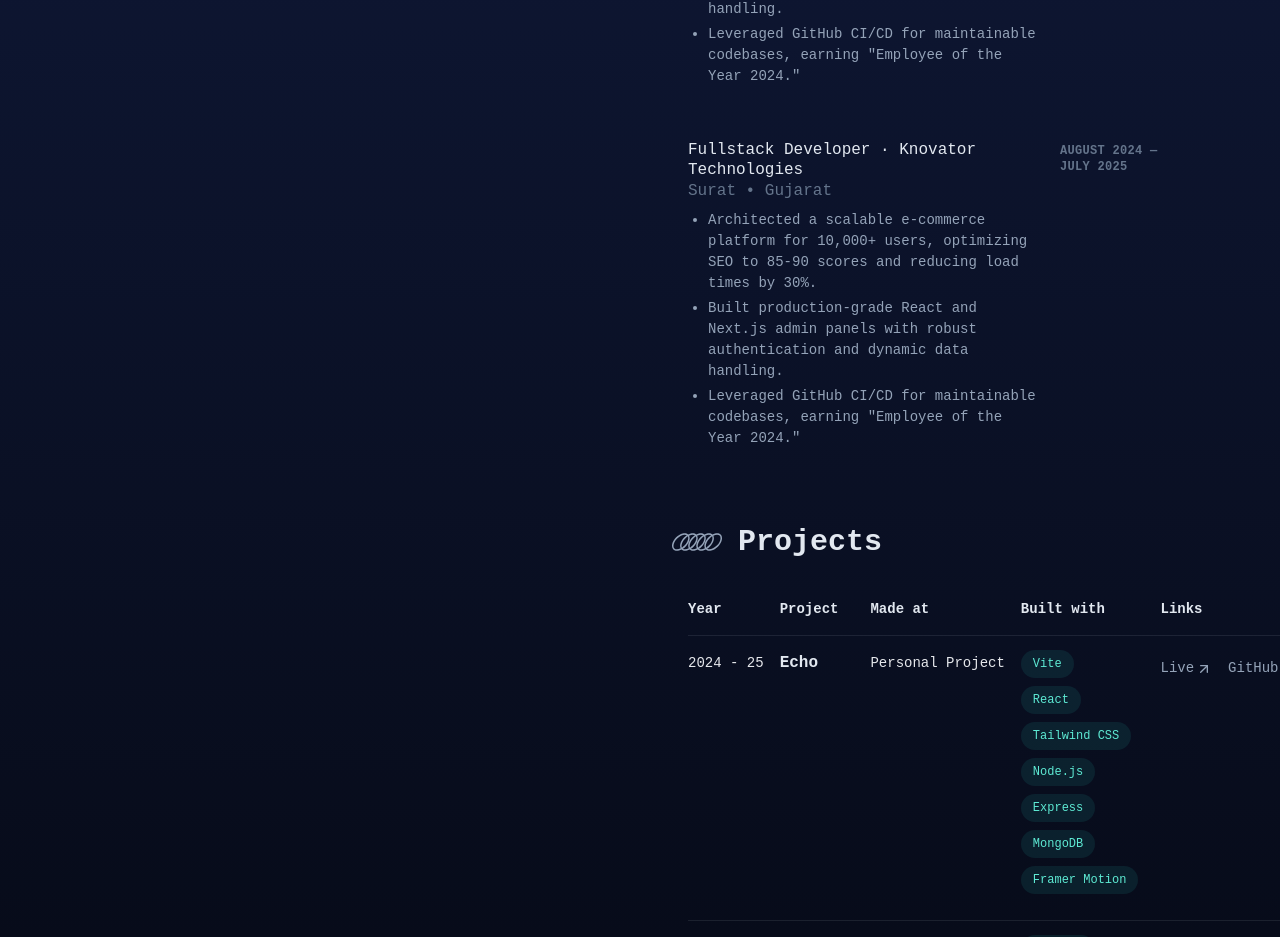
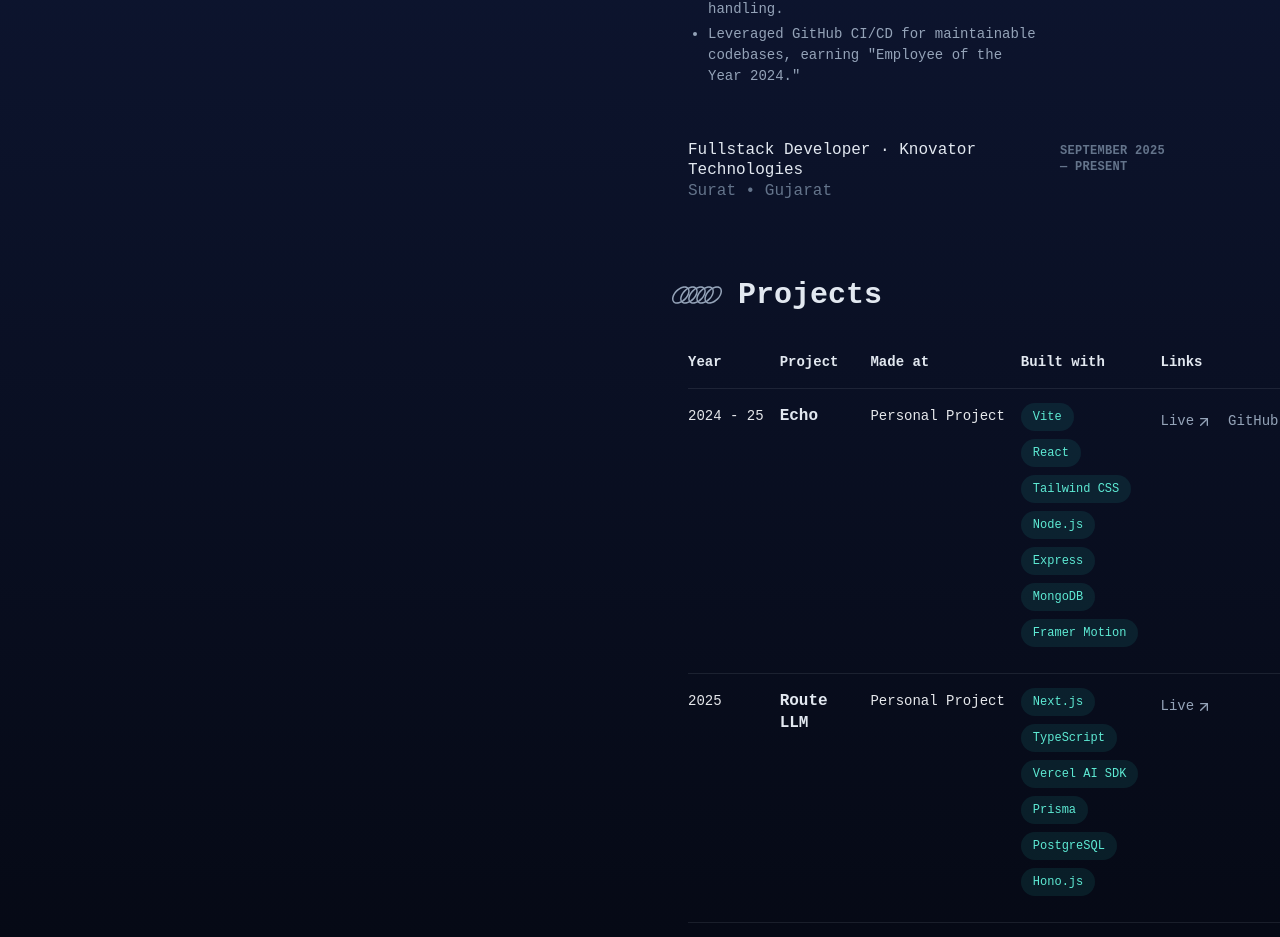
Before and after one commit to ianujjagtap/my-portfolio, a React (Vite) app: page / in a window 1280 px wide. Shown: the part 1513-2450 px from the top of the page. Built offline with nearby package versions, Linux system fonts and the light colour scheme.

Commit message:
chore: experiance section update v2

```diff
--- a/src/components/sections/experiance.jsx
+++ b/src/components/sections/experiance.jsx
@@ -75,24 +75,9 @@ export const Experiance = () => {
 										<div className="text-slate-500">Surat • Gujarat</div>
 									</div>
 								</div>
-								<ul className="mt-2 text-sm leading-normal text-slate-400 list-disc pl-5 space-y-1">
-									<li>
-										Architected a scalable e-commerce platform for 10,000+
-										users, optimizing SEO to 85-90 scores and reducing load
-										times by 30%.
-									</li>
-									<li>
-										Built production-grade React and Next.js admin panels with
-										robust authentication and dynamic data handling.
-									</li>
-									<li>
-										Leveraged GitHub CI/CD for maintainable codebases, earning
-										"Employee of the Year 2024."
-									</li>
-								</ul>
 							</div>
 							<div className="z-10 mb-2 mt-1 text-xs font-semibold uppercase tracking-wide text-slate-500 sm:col-span-2">
-								August 2024 — July 2025
+								September 2025 — Present
 							</div>
 						</div>
 					</li>
```
